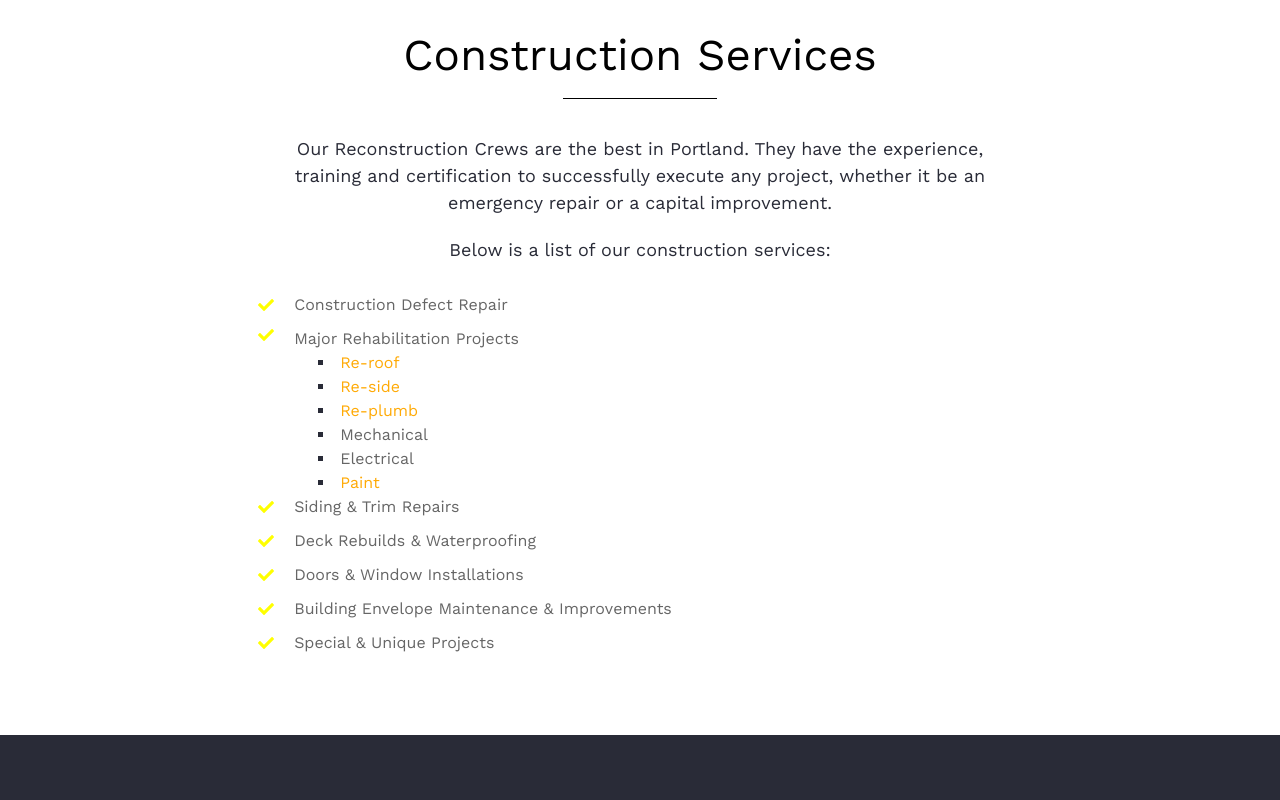
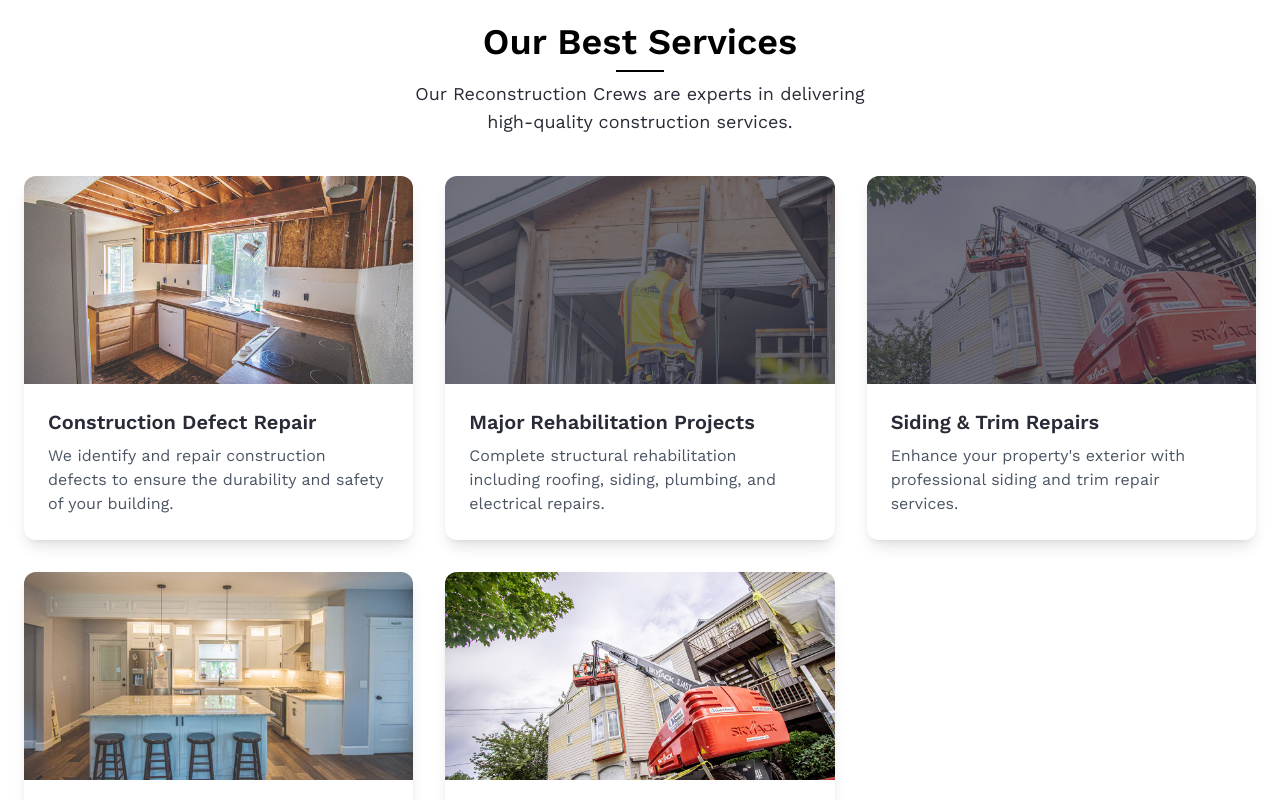
Before and after one commit to akashindex/summitreconstruction, a React (Vite) app: page /Services in a window 1280 px wide. Shown: the part 800-1600 px from the top of the page. Built offline with nearby package versions, Linux system fonts and the light colour scheme.

Commit message:
services updates

```diff
--- a/src/component/constructionServices/ConstructionServices.jsx
+++ b/src/component/constructionServices/ConstructionServices.jsx
@@ -1,80 +1,69 @@
-import React from "react";
-import { FaCheck } from "react-icons/fa";
+import React, { useState, useEffect } from "react";
 
 const ConstructionServices = () => {
+  // State for services (initially hardcoded, can be fetched from an API)
+  const [services, setServices] = useState([
+    {
+      title: "Construction Defect Repair",
+      description: "We identify and repair construction defects to ensure the durability and safety of your building.",
+      image: "/src/assets/images/holcomb6.jpg",
+    },
+    {
+      title: "Major Rehabilitation Projects",
+      description: "Complete structural rehabilitation including roofing, siding, plumbing, and electrical repairs.",
+      image: "/src/assets/images/bg.jpg",
+    },
+    {
+      title: "Siding & Trim Repairs",
+      description: "Enhance your property's exterior with professional siding and trim repair services.",
+      image: "/src/assets/images/download.jpg",
+    },
+    {
+      title: "Deck Rebuilds & Waterproofing",
+      description: "We construct and waterproof decks to ensure long-lasting durability and style.",
+      image: "/src/assets/images/92brand.jpg",
+    },
+    {
+      title: "Doors & Window Installations",
+      description: "Professional installation of energy-efficient doors and windows for your property.",
+      image: "/src/assets/images/courtyard.jpg",
+    },
+  ]);
+
+  // Future API integration
+  // useEffect(() => {
+  //   fetch("YOUR_API_ENDPOINT")
+  //     .then((res) => res.json())
+  //     .then((data) => setServices(data))
+  //     .catch((err) => console.error("Error fetching services:", err));
+  // }, []);
+
   return (
-    <>
-      <div className=" pt-[40px] pb-[70px] font-worksans">
-        <div className="flex flex-col items-center justify-center gap-[10px]">
-          <h1 className="text-[44px] font-normal">Construction Services</h1>
-          <div className="w-[100%] max-w-[12%] h-[1px] bg-black"></div>
-        </div>
-        <div className="text-center text-[#292B37] text-[18px] flex flex-col items-center pt-[36px]">
-          <h3 className=" md:w-[723px]">
-            Our Reconstruction Crews are the best in Portland. They have the
-            experience, training and certification to successfully execute any
-            project, whether it be an emergency repair or a capital improvement.
-          </h3>
-          <p className="pt-[20px]">
-            Below is a list of our construction services:
-          </p>
-        </div>
-        <div className="pr-[80px] flex flex-col items-center pt-[30px]">
-          <div className="">
-            <div className="flex gap-[20px] pr-[270px] items-center text-[#666666] pb-[10px]">
-              <FaCheck style={{ color: "yellow" }} />
-              Construction Defect Repair
-            </div>
-            <div className="flex flex-col pr-[270px] items-start text-[#666666]">
-              <div className="flex gap-[20px]">
-                <FaCheck style={{ color: "yellow" }} />
-                Major Rehabilitation Projects
-              </div>
-              <div className="md:ml-[60px]">
-                <li class="list-square text-[#292B37]">
-                  <span className="text-[#FFAA06]">Re-roof</span>
-                </li>
-                <li class="list-square text-[#292B37]">
-                  <span className="text-[#FFAA06]">Re-side</span>
-                </li>
-                <li class="list-square text-[#292B37]">
-                  <span className="text-[#FFAA06]">Re-plumb</span>
-                </li>
-                <li class="list-square text-[#292B37]">
-                  <span className="text-[#666666]">Mechanical</span>
-                </li>
-                <li class="list-square text-[#292B37]">
-                  <span className="text-[#666666]">Electrical</span>
-                </li>
-                <li class="list-square text-[#292B37]">
-                  <span className="text-[#FFAA06]">Paint</span>
-                </li>
+    <div className="pt-10 pb-16 font-worksans">
+      {/* Heading Section */}
+      <div className="flex flex-col items-center text-center">
+        <h1 className="text-4xl font-semibold">Our Best Services</h1>
+        <div className="w-12 h-[2px] bg-black my-2"></div>
+        <p className="text-[#292B37] text-lg max-w-lg px-4">
+          Our Reconstruction Crews are experts in delivering high-quality construction services.
+        </p>
+      </div>
+
+      {/* Services Grid */}
+      <div className="container mx-auto mt-10 px-6">
+        <div className="grid grid-cols-1 md:grid-cols-2 lg:grid-cols-3 gap-8">
+          {services.map((service, index) => (
+            <div key={index} className="bg-white shadow-lg rounded-xl overflow-hidden transition hover:shadow-2xl">
+              <img src={service.image} alt={service.title} className="w-full h-52 object-cover" />
+              <div className="p-6">
+                <h3 className="text-xl font-semibold text-[#292B37]">{service.title}</h3>
+                <p className="text-gray-600 mt-2">{service.description}</p>
               </div>
             </div>
-            <div className="flex gap-[20px] pr-[270px] items-center text-[#666666] pb-[10px]">
-              <FaCheck style={{ color: "yellow" }} />
-              Siding & Trim Repairs
-            </div>
-            <div className="flex gap-[20px] pr-[270px] items-center text-[#666666] pb-[10px]">
-              <FaCheck style={{ color: "yellow" }} />
-              Deck Rebuilds & Waterproofing
-            </div>
-            <div className="flex gap-[20px] pr-[270px] items-center text-[#666666] pb-[10px]">
-              <FaCheck style={{ color: "yellow" }} />
-              Doors & Window Installations
-            </div>
-            <div className="flex gap-[20px] pr-[270px] items-center text-[#666666] pb-[10px]">
-              <FaCheck style={{ color: "yellow" }} />
-              Building Envelope Maintenance & Improvements
-            </div>
-            <div className="flex gap-[20px] pr-[270px] items-center text-[#666666] pb-[10px]">
-              <FaCheck style={{ color: "yellow" }} />
-              Special & Unique Projects
-            </div>
-          </div>
+          ))}
         </div>
       </div>
-    </>
+    </div>
   );
 };
 
--- a/src/component/navbar/Navbar.jsx
+++ b/src/component/navbar/Navbar.jsx
@@ -159,33 +159,15 @@ function Navbar() {
               </div>
             )}
 
-            {/* Mobile About Smith Dropdown */}
-            <div
-              onClick={() => handleMobileDropdownToggle("about")}
-              className="block text-white flex justify-between items-center cursor-pointer py-2"
-            >
-              About Smith <MdKeyboardArrowDown className="text-white" />
-            </div>
-            {openDropdown === "about" && (
-              <div className="bg-white py-2 w-full">
-                <a href="#" className="block text-gray-900 px-4 py-2 border-b border-gray-300">
-                  Resources & News
-                </a>
-                <a href="#" className="block text-gray-900 px-4 py-2 border-b border-gray-300">
-                  Meet The Team
-                </a>
-              </div>
-            )}
 
-            <a href="#" className="block text-white">
+
+            <Link to="/services" className="block text-white">
               Our Project
-            </a>
-            <a href="#" className="block text-white">
-              Join Our Team
-            </a>
-            <a href="#" className="block text-white">
+            </Link>
+
+            <Link to="/Contact" className="block text-white">
               Contact
-            </a>
+            </Link>
           </div>
         </div>
       </nav>
```
